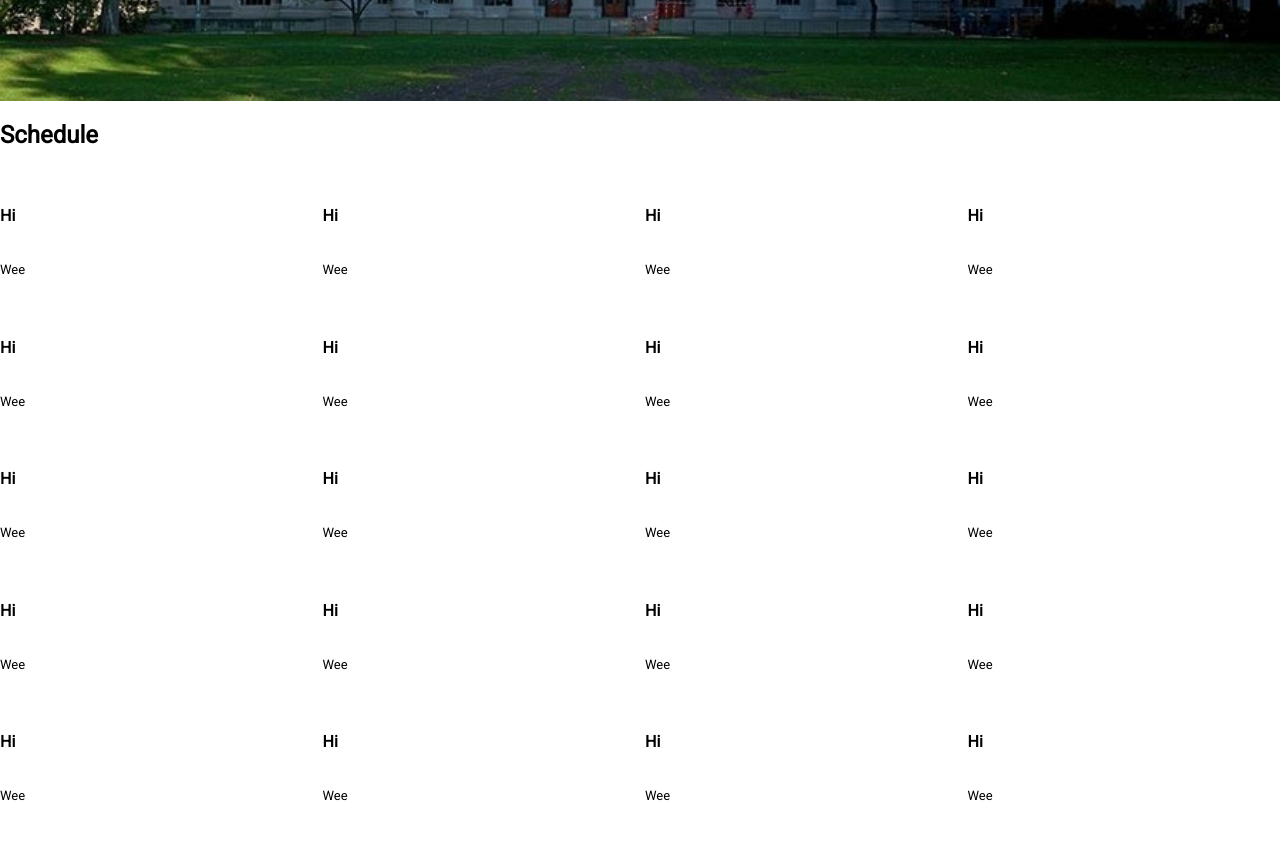
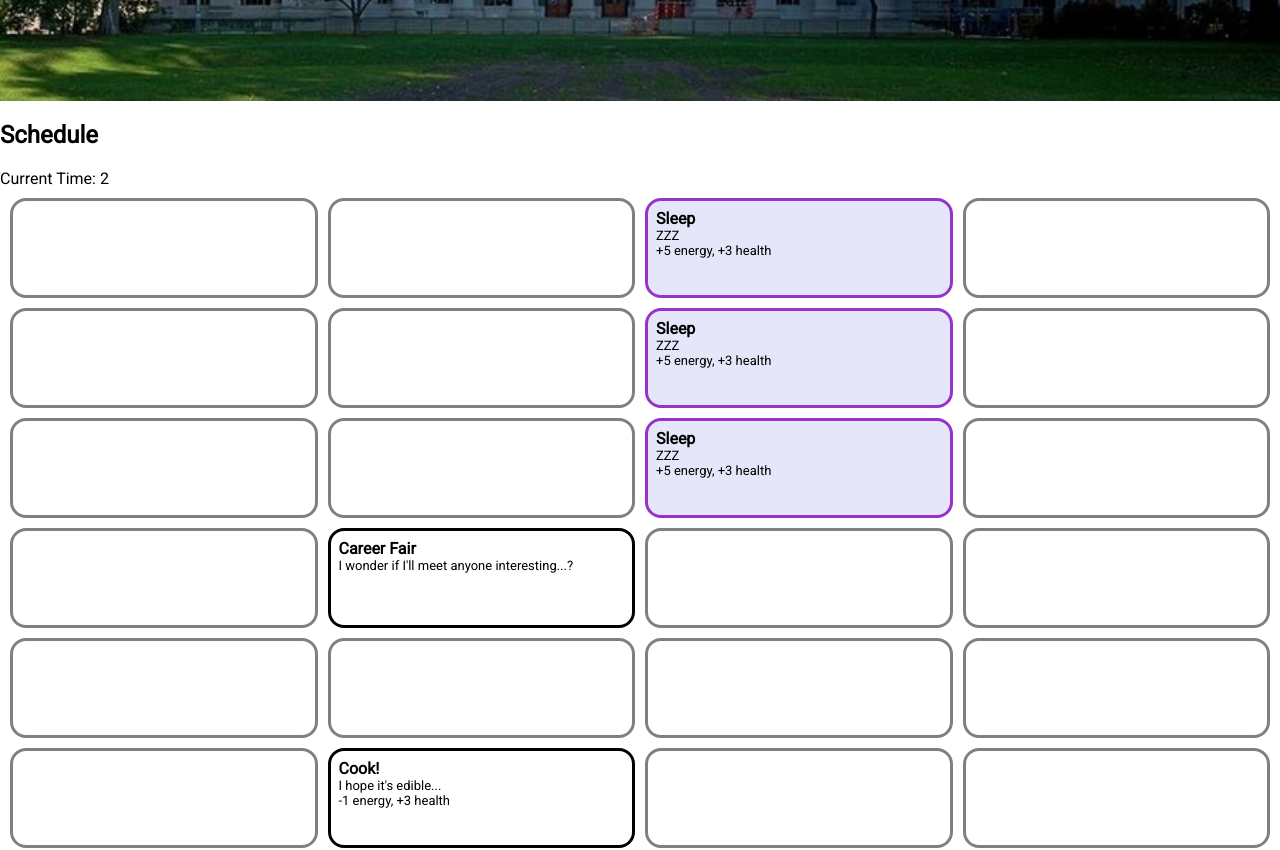
Before and after one commit to Hu-Tree/generals-dating, a React app: page / in a window 1280 px wide. Shown: the part 760-1610 px from the top of the page. Built offline with nearby package versions, Linux system fonts and the light colour scheme; no server answers; the HTML template or start-up script is replaced by a standard one.

Commit message:
scheduleScreen updates

```diff
--- a/client/src/components/modules/GameScreen.js
+++ b/client/src/components/modules/GameScreen.js
@@ -38,7 +38,7 @@ const GameScreen = (props) => {
         name: "Sleep",
         description: "ZZZ\n+5 energy, +3 health",
         limit: 12,
-        cssClass: "sleep",
+        cssClass: "purple",
       },
     },
     cook: {
@@ -58,7 +58,7 @@ const GameScreen = (props) => {
         name: "Cook!",
         description: "I hope it's edible...\n-1 energy, +3 health",
         limit: 8,
-        cssClass: "cook",
+        cssClass: "orange",
       },
     },
     date_e1: {
@@ -89,8 +89,8 @@ const GameScreen = (props) => {
       },
       eventDisplay: {
         availableTimes: "000000000000000000000000",
-        name: "This should not display",
-        description: "This should not display",
+        name: "",
+        description: "",
         limit: 0,
         cssClass: "empty",
       },
--- a/client/src/components/modules/Scheduling/ScheduleScreen.css
+++ b/client/src/components/modules/Scheduling/ScheduleScreen.css
@@ -3,15 +3,30 @@
     grid-template-columns: repeat(4, 1fr);
     gap: 10px;
     grid-auto-rows: minmax(100px, auto);
+    padding: 10px;
+    white-space: pre-wrap;
 }
 
 .card {
     border-radius: 2vmin;
     border-color: black;
+    border: solid;
+    padding: 8px;
 }
 .card > h6 {
     font-size: medium;
+    margin: 0px;
 }
 .card > p {
     font-size: small;
+    margin: 0px;
 }
+
+.empty {
+    border-color:grey;
+}
+
+.purple {
+    border-color: darkorchid;
+    background-color:lavender;
+}
--- a/client/src/components/modules/Scheduling/ScheduleScreen.js
+++ b/client/src/components/modules/Scheduling/ScheduleScreen.js
@@ -14,12 +14,12 @@ const ScheduleScreen = ({ stats, EVENTS }) => {
     "empty",
     "empty",
     "empty",
+    "date_e1",
     "empty",
-    "empty",
-    "empty",
-    "empty",
-    "empty",
-    "empty",
+    "cook",
+    "sleep",
+    "sleep",
+    "sleep",
     "empty",
     "empty",
     "empty",
@@ -34,12 +34,17 @@ const ScheduleScreen = ({ stats, EVENTS }) => {
     <>
       <div>
         <h2>Schedule</h2>
+        Current Time: {stats.currentTime}
         <div className="gridWrapper">
           {activeScheduleList.map((eventID, index) => {
+            console.log(index);
             return (
-              <div className="card">
-                <h6>Hi</h6>
-                <p>Wee</p>
+              <div
+                className={`card ${EVENTS[eventID].eventDisplay.cssClass}`}
+                style={{ gridColumn: 1 + Math.floor(index / 6), gridRow: 1 + (index % 6) }}
+              >
+                <h6>{EVENTS[eventID].eventDisplay.name}</h6>
+                <p>{EVENTS[eventID].eventDisplay.description}</p>
               </div>
             );
           })}
```
